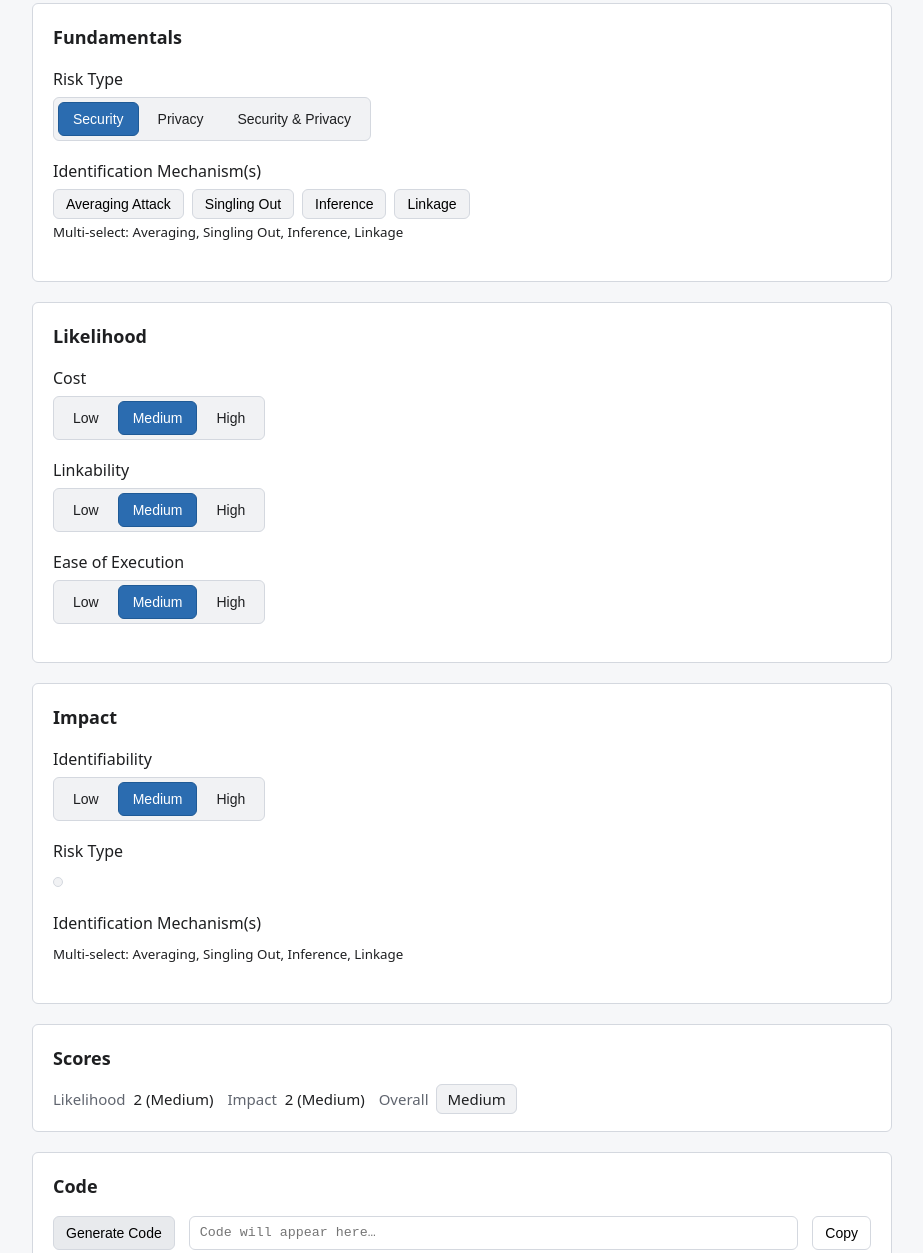
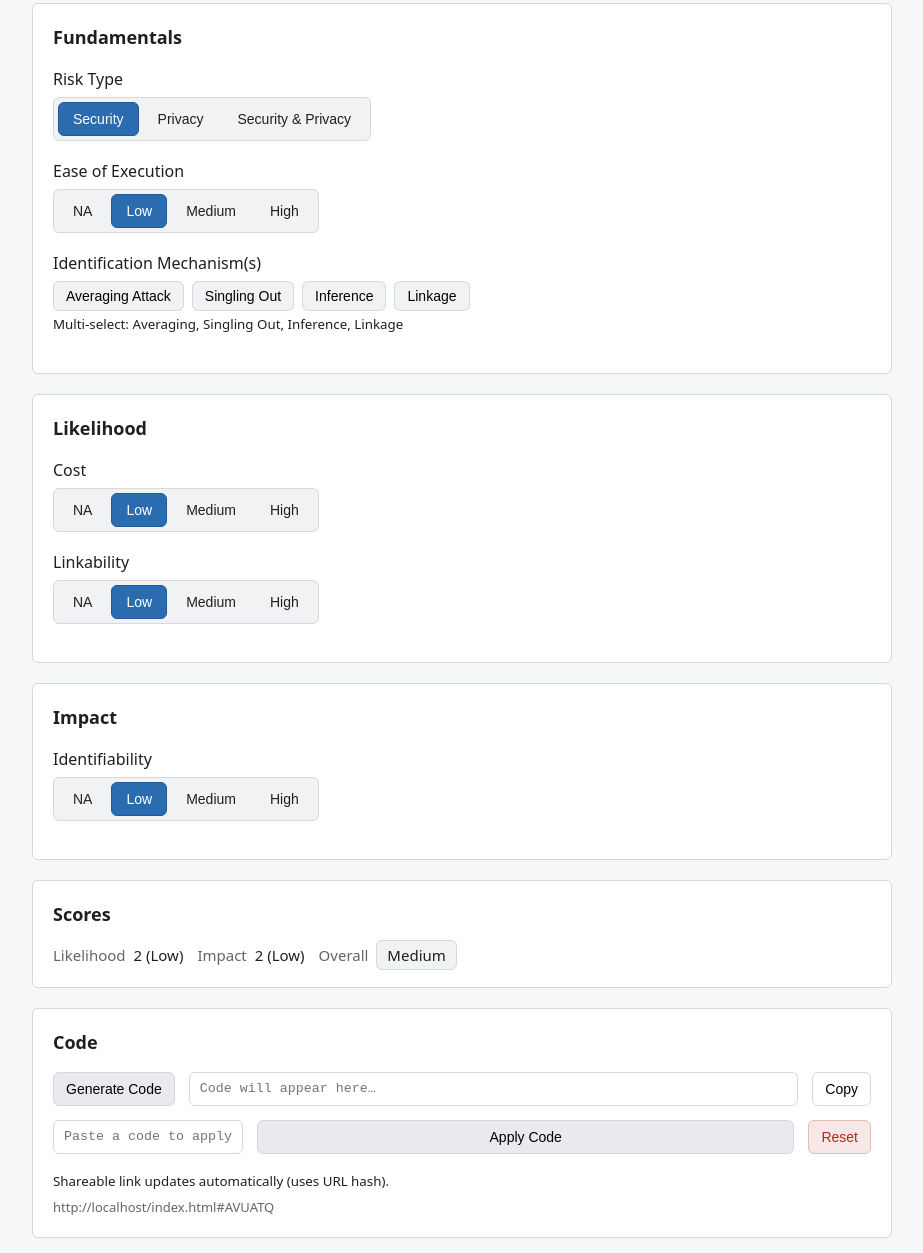
Before and after one commit to justinmckeown/privacy-score, a plain HTML site: page index.html in a window 1280 px wide. Shown: the part 126-1379 px from the top of the page, without its empty margins (178-1101 px from the left). Drawn offline with Linux system fonts and the light colour scheme.

Commit message:
chore: very updates

```diff
--- a/app.js
+++ b/app.js
@@ -6,7 +6,7 @@
 const CONFIG = {
   version: 1,
   labels: {
-    levels: ["Low", "Medium", "High"], // 1..3 in UI
+    levels: ["NA", "Low", "Medium", "High"], // 1..3 in UI
     riskType: ["Security", "Privacy", "Security & Privacy"],
     idTypes: ["Averaging Attack", "Singling Out", "Inference", "Linkage"],
     overallBands: ["Informational", "Low", "Medium", "High", "Critical"],
--- a/index.html
+++ b/index.html
@@ -21,6 +21,12 @@
         <div id="riskType" class="segmented risk-type" role="radiogroup" aria-label="Risk Type"></div>
       </div>
 
+
+      <div class="field">
+        <label for="ease">Ease of Execution</label>
+        <div id="ease" class="segmented" role="radiogroup" aria-label="Ease of Execution"></div>
+      </div>
+
       <div class="field">
         <label>Identification Mechanism(s)</label>
         <div id="idTypes" class="chips" role="group" aria-label="Identification Mechanisms"></div>
@@ -42,11 +48,6 @@
         <label for="linkability">Linkability</label>
         <div id="linkability" class="segmented" role="radiogroup" aria-label="Linkability"></div>
       </div>
-
-      <div class="field">
-        <label for="ease">Ease of Execution</label>
-        <div id="ease" class="segmented" role="radiogroup" aria-label="Ease of Execution"></div>
-      </div>
     </section>
 
     <!-- Impact -->
@@ -57,16 +58,6 @@
         <div id="identifiability" class="segmented" role="radiogroup" aria-label="Identifiability"></div>
       </div>
 
-      <div class="field">
-        <label for="riskType">Risk Type</label>
-        <div id="riskType" class="segmented risk-type" role="radiogroup" aria-label="Risk Type"></div>
-      </div>
-
-      <div class="field">
-        <label>Identification Mechanism(s)</label>
-        <div id="idTypes" class="chips" role="group" aria-label="Identification Mechanisms"></div>
-        <small class="hint">Multi-select: Averaging, Singling Out, Inference, Linkage</small>
-      </div>
     </section>
 
     <!-- Scores -->
```
Also changed, not shown: 1 other file.
